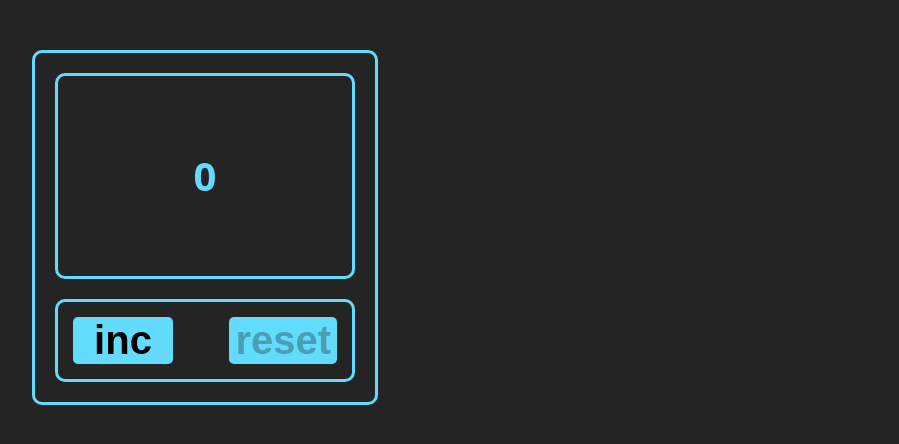
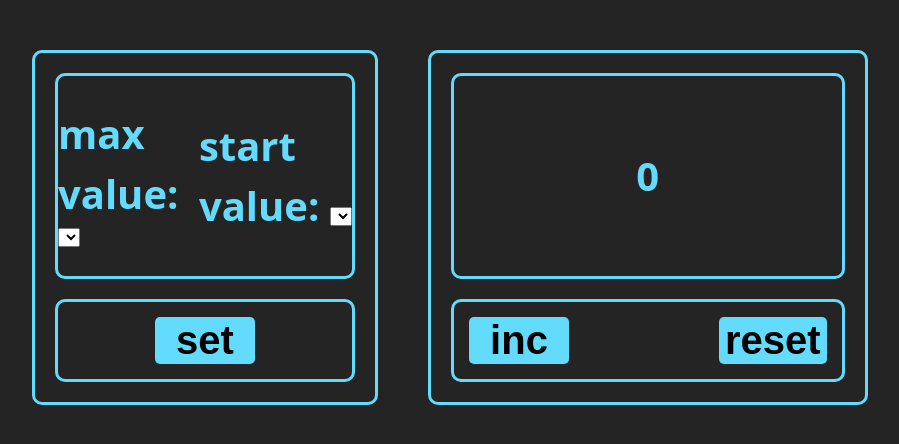
Before and after one commit to AbdulkaevGadel/VictorIndependentWork, a React (Vite) app in the folder my-react-app/: page / in a window 1280 px wide. Shown: the top 444 px of the page, without its empty margins (18-917 px from the left). Built offline with nearby package versions, Linux system fonts and the light colour scheme.

Commit message:
refactor 3 patch + Settings Counter

```diff
--- a/my-react-app/src/App.module.scss
+++ b/my-react-app/src/App.module.scss
@@ -1,4 +1,9 @@
 $primary: #63dbfd;
+
+.appMain {
+  display: flex;
+}
+
 
 .counter {
   max-width: 300px;
--- a/my-react-app/src/App.tsx
+++ b/my-react-app/src/App.tsx
@@ -1,9 +1,7 @@
 import {useState} from 'react'
-import s from './App.module.scss'
-import {Button} from "./components/button/Button.tsx";
-import {CounterActions} from "./components/counterActions/CounterActions.tsx";
-import {CounterMainPanel} from "./components/counterMainPanel/CounterMainPanel.tsx";
-import {CountContent} from "./components/countContent/CountContent.tsx";
+import {Counter} from "./components/counter/Counter.tsx";
+import {SettingCounter} from "./components/settingCounter/SettingCounter.tsx";
+import s from "./App.module.scss"
 
 type CountSettingsType = {
     maxValue: number
@@ -14,37 +12,16 @@ type CountSettingsType = {
 function App() {
     const [count, setCount] = useState(0)
     const [countSettings, setcountSettings] = useState<CountSettingsType>({
-        maxValue:4,
-        startValue:0
+        maxValue: 4,
+        startValue: 0
     })
-
-    const handleIncrement = () => {
-        setCount(count => count + 1)
-    }
-
-    const resetCounter = () => {
-        setCount(0)
-    }
-
-
-
 
 
     return (
-        <>
-            <div className={s.counter}>
-                <CounterMainPanel>
-                    <CountContent count={count} maxValue={countSettings.maxValue}/>
-                </CounterMainPanel>
-                {/*<div className={s.main}>*/}
-                {/*    <span className={count > countSettings.maxValue ? s.maxCount : ''}>{count}</span>*/}
-                {/*</div>*/}
-                <CounterActions>
-                    <Button count={count} title={'inc'} onClick={handleIncrement} disabled={count > 4}/>
-                    <Button title={'reset'} onClick={resetCounter} disabled={count == 0}/>
-                </CounterActions>
-            </div>
-        </>
+        <div className={s.appMain}>
+            <SettingCounter count={count} maxValue={countSettings.maxValue} startValue={countSettings.startValue}/>
+            <Counter count={count} setCount={setCount} maxValue={countSettings.maxValue}/>
+        </div>
     )
 }
 
--- a/my-react-app/src/components/button/Button.tsx
+++ b/my-react-app/src/components/button/Button.tsx
@@ -16,7 +16,7 @@ export const Button = (props: PropsButton) => {
                 onClick={() => {
                     props.onClick(props.count)
                 }}
-                disabled={props.disabled}>
+                disabled={props.count===undefined?false : props.disabled}>
             {props.title}
         </button>
     );
--- /dev/null
+++ b/my-react-app/src/components/counter/Counter.module.scss
@@ -0,0 +1,12 @@
+@use '@styles/variables' as v;
+
+.counter {
+  //max-width: 300px;
+  border: 3px solid v.$primary;
+  border-radius: 10px;
+  padding: 20px;
+  margin-top: 50px;
+  margin-left: 50px;
+  color: v.$primary;
+
+}
--- /dev/null
+++ b/my-react-app/src/components/counter/Counter.tsx
@@ -0,0 +1,37 @@
+import type {Dispatch, SetStateAction} from "react";
+import s from "./Counter.module.scss"
+import {CounterMainPanel} from "../counterMainPanel/CounterMainPanel.tsx";
+import {CountContent} from "../countContent/CountContent.tsx";
+import {CounterActions} from "../counterActions/CounterActions.tsx";
+import {Button} from "../button/Button.tsx";
+
+
+type CounterMainPanelProps = {
+    count: number
+    maxValue: number
+    setCount: Dispatch<SetStateAction<number>>
+}
+
+export const Counter = (props: CounterMainPanelProps) => {
+
+    const handleIncrement = () => {
+        props.setCount(props.count + 1)
+    }
+
+    const resetCounter = () => {
+        props.setCount(0)
+    }
+
+
+    return (
+        <div className={s.counter}>
+            <CounterMainPanel>
+                <CountContent count={props.count} maxValue={props.maxValue}/>
+            </CounterMainPanel>
+            <CounterActions>
+                <Button count={props.count} title={'inc'} onClick={handleIncrement} disabled={props.count > 4}/>
+                <Button title={'reset'} onClick={resetCounter} disabled={props.count == 0}/>
+            </CounterActions>
+        </div>
+    );
+};
--- a/my-react-app/src/components/counterActions/CounterActions.module.scss
+++ b/my-react-app/src/components/counterActions/CounterActions.module.scss
@@ -14,4 +14,5 @@ $primary: #63dbfd;
   padding: 15px;
   display: flex;
   justify-content: space-between;
+  gap: 150px;
 }
--- a/my-react-app/src/components/counterMainPanel/CounterMainPanel.module.scss
+++ b/my-react-app/src/components/counterMainPanel/CounterMainPanel.module.scss
@@ -1,6 +1,6 @@
 $primary: #63dbfd;
 
-.main {
+.mainCounter {
   border: 3px solid $primary;
   border-radius: 10px;
   min-width: 200px;
--- a/my-react-app/src/components/counterMainPanel/CounterMainPanel.tsx
+++ b/my-react-app/src/components/counterMainPanel/CounterMainPanel.tsx
@@ -8,6 +8,6 @@ type CounterMainPanelProps = {
 
 export const CounterMainPanel = ({children}:CounterMainPanelProps) => {
     return (
-        <div className={s.main}>{children}</div>
+        <div className={s.mainCounter}>{children}</div>
     );
 };
--- /dev/null
+++ b/my-react-app/src/components/counterSettingsField/CounterSettingsField.module.scss
@@ -0,0 +1,12 @@
+@use '@styles/variables' as v;
+
+.counter {
+  max-width: 300px;
+  border: 3px solid v.$primary;
+  border-radius: 10px;
+  padding: 20px;
+  margin-top: 50px;
+  margin-left: 50px;
+  color: v.$primary;
+
+}
--- /dev/null
+++ b/my-react-app/src/components/counterSettingsField/CounterSettingsField.tsx
@@ -0,0 +1,15 @@
+
+type CounterSettingsFieldPropsType = {
+    title:string
+
+}
+
+
+export const CounterSettingsField = (props:CounterSettingsFieldPropsType) => {
+    return (
+        <div>
+            <span>{props.title}</span>
+            <select></select>
+        </div>
+    );
+};
--- /dev/null
+++ b/my-react-app/src/components/settingCounter/SettingCounter.module.scss
@@ -0,0 +1,12 @@
+@use '@styles/variables' as v;
+
+.settingCounter {
+  max-width: 300px;
+  border: 3px solid v.$primary;
+  border-radius: 10px;
+  padding: 20px;
+  margin-top: 50px;
+  margin-left: 50px;
+  color: v.$primary;
+
+}
--- /dev/null
+++ b/my-react-app/src/components/settingCounter/SettingCounter.tsx
@@ -0,0 +1,31 @@
+import {CounterMainPanel} from "../counterMainPanel/CounterMainPanel.tsx";
+import {CounterActions} from "../counterActions/CounterActions.tsx";
+import {Button} from "../button/Button.tsx";
+import {CounterSettingsField} from "../counterSettingsField/CounterSettingsField.tsx";
+import s from "./SettingCounter.module.scss"
+
+type SettingCounterPropsType = {
+    count:number
+    maxValue: number
+    startValue: number
+}
+
+
+export const SettingCounter = (props:SettingCounterPropsType) => {
+
+   const saveCounterSettings = () =>{
+
+   }
+
+    return (
+        <div className={s.settingCounter}>
+            <CounterMainPanel>
+                <CounterSettingsField title={'max value:'}/>
+                <CounterSettingsField title={'start value: '}/>
+            </CounterMainPanel>
+            <CounterActions>
+                <Button  title={'set'} onClick={saveCounterSettings} disabled={props.count > 4}/>
+            </CounterActions>
+        </div>
+    );
+};
```
